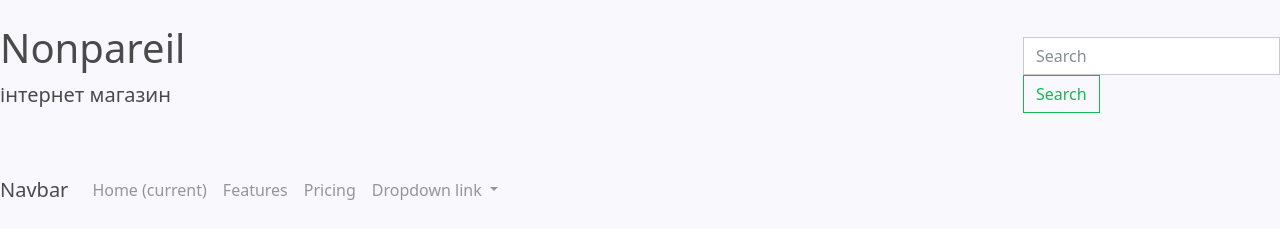
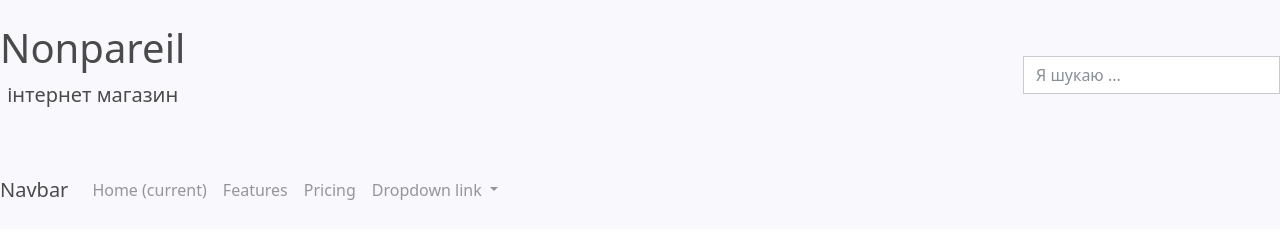
Before and after one commit to AndriiFedoriv/bootstrap, a plain HTML site: page index.html in a window 1280 px wide. Drawn offline with nearby package versions, Linux system fonts and the light colour scheme.

Commit message:
update css

```diff
--- /dev/null
+++ b/css/index.css
@@ -0,0 +1,8 @@
+body {
+    max-width: 1640px;
+    margin: auto;
+}
+
+  .navbar-brand {
+    text-align: center;
+  }
--- a/index.html
+++ b/index.html
@@ -6,14 +6,14 @@
     <meta http-equiv="X-UA-Compatible" content="ie=edge" />
     <title>інтернет магазин</title>
     <link rel="stylesheet" href="node_modules/bootswatch/dist/pulse/bootstrap.min.css" />
+    <link rel="stylesheet" href="css/index.css" />
   </head>
   <body>
   <header>
   <nav class="navbar navbar-light bg-light">
   <a class="navbar-brand" href="./"><h1>Nonpareil</h1><p>інтернет магазин</p></a>
   <form class="form-inline">
-    <input class="form-control mr-sm-2" type="search" placeholder="Search" aria-label="Search">
-    <button class="btn btn-outline-success my-2 my-sm-0" type="submit">Search</button>
+    <input class="form-control mr-sm-2" type="search" placeholder="Я шукаю ..." aria-label="Search">
   </form>
 </nav>
 <nav class="navbar navbar-expand-lg navbar-light bg-light">
```
